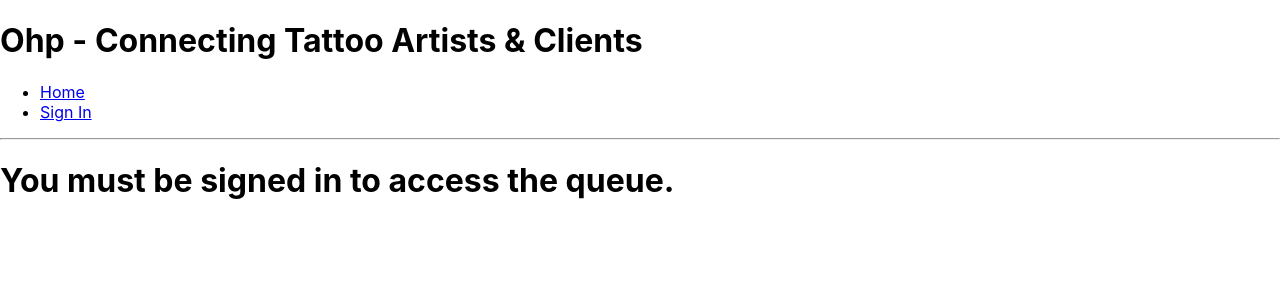
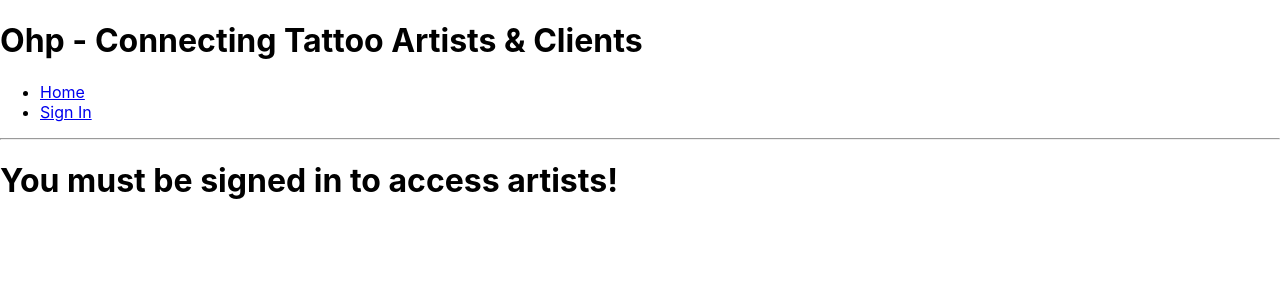
Before and after one commit to Schmelzberry/Capstone, a React (Create React App) app: page / in a window 1280 px wide. Shown: the top 300 px of the page. Built offline with nearby package versions, Linux system fonts and the light colour scheme; no server answers; the database is empty.

Commit message:
connect firebase user information to a component

```diff
--- a/src/components/UserList.js
+++ b/src/components/UserList.js
@@ -1,5 +1,6 @@
 // import React from "react";
 // import User from "./User";
+
 
 // function UserList() {
 //   return(
--- a/src/components/ViewControl.js
+++ b/src/components/ViewControl.js
@@ -83,10 +83,11 @@ const handleEditingArtistInList = async (artistToEdit) => {
 if (auth.currentUser == null) {
   return (
     <React.Fragment>
-      <h1>You must be signed in to access the queue.</h1>
+      <h1>You must be signed in to access artists!</h1>
     </React.Fragment>
   )
 } else if (auth.currentUser != null) {
+
     let currentlyVisibleState = null;
     let buttonText= null;
 
```
Also changed, not shown: src/components/User.js (+12 -10 lines).
